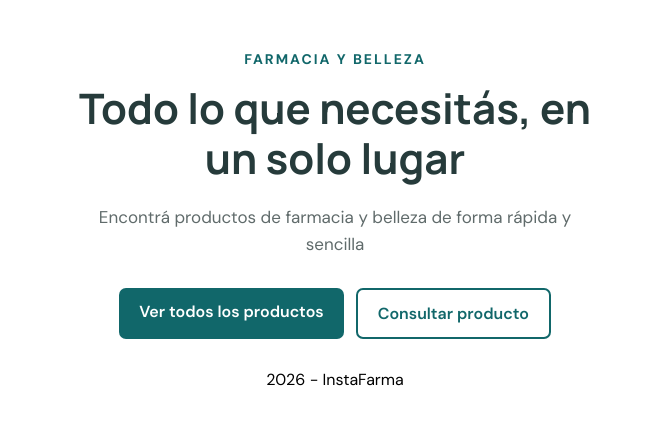
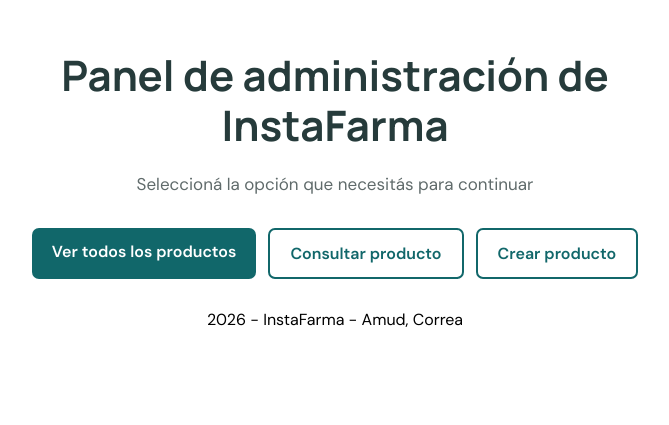
Before and after one commit to rociocorrea/tpIntegrador-programacion-III-amud-correa, a Node server app: page /dashboard/home in a window 1280 px wide. Shown: the part 102-527 px from the top of the page, without its empty margins (305-974 px from the left). Run offline with Node 20, Linux system fonts and the light colour scheme.

Commit message:
fixes a pagina bienvenida

```diff
--- a/tpIntegradorBack/src/public/css/index.css
+++ b/tpIntegradorBack/src/public/css/index.css
@@ -155,16 +155,8 @@ h4, p{
 }
 
 .hero-content {
-    max-width: 520px;
+    max-width: 620px;
     text-align: center;
-}
-
-.hero-etiqueta {
-    color: var(--color-principal);
-    font-size: 14px;
-    font-weight: 700;
-    letter-spacing: 2px;
-    margin-bottom: 15px;
 }
 
 .hero-content h2 {
--- a/tpIntegradorBack/src/views/home.ejs
+++ b/tpIntegradorBack/src/views/home.ejs
@@ -4,10 +4,9 @@
 <main class="landing-main">
     <section class="hero">
         <div class="hero-content">
-            <p class="hero-etiqueta">FARMACIA Y BELLEZA</p>
-            <h2>Todo lo que necesitás, en un solo lugar</h2>
+            <h2>Panel de administración de InstaFarma</h2>
             <p class="hero-descripcion">
-                Encontrá productos de farmacia y belleza de forma rápida y sencilla
+                Seleccioná la opción que necesitás para continuar
             </p>
 
             <div class="hero-botones">
@@ -17,6 +16,9 @@
                 <a class="boton-hero boton-secundario" href="/dashboard/get">
                     Consultar producto
                 </a>
+                <a class="boton-hero boton-secundario" href="/dashboard/create">
+                    Crear producto
+                </a>
             </div>
         </div>
     </section>
--- a/tpIntegradorBack/src/views/partials/footer.ejs
+++ b/tpIntegradorBack/src/views/partials/footer.ejs
@@ -1,5 +1,5 @@
  <footer class="footer">
-        <span>2026 - InstaFarma</span>
+        <span>2026 - InstaFarma - Amud, Correa</span>
     </footer>
 </body>
 
```
